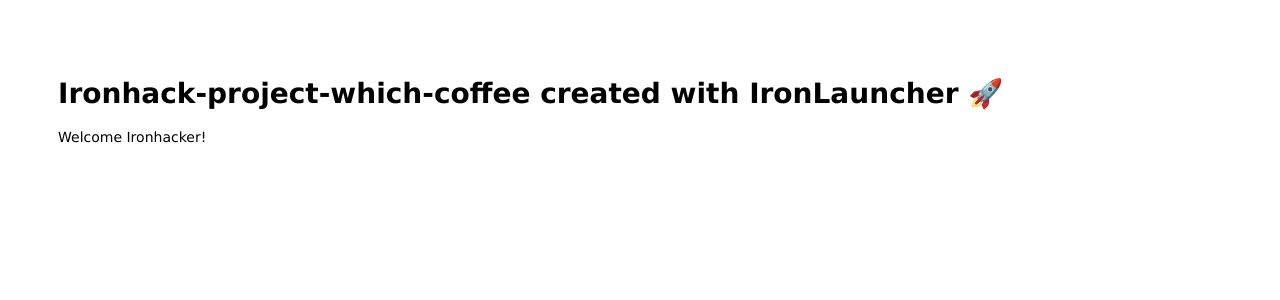
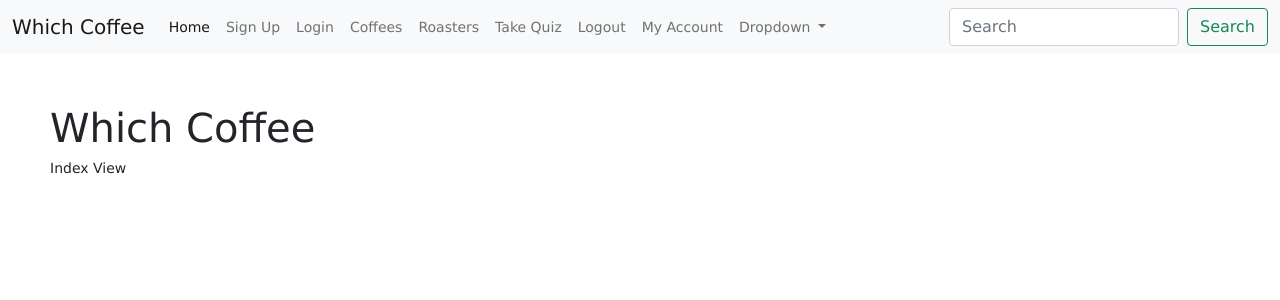
Before and after one commit to karinaglf/ironhack-project-which-coffee, a Node server app: page / in a window 1280 px wide. Shown: the top 300 px of the page. Run offline with Node 20, Linux system fonts and the light colour scheme; some libraries are stand-ins or nearby versions.

Commit message:
add signup-view

```diff
--- a/app.js
+++ b/app.js
@@ -28,6 +28,9 @@ app.locals.title = `${capitalized(projectName)} created with IronLauncher`;
 const index = require("./routes/index");
 app.use("/", index);
 
+const authRoutes = require("./routes/auth.routes");
+app.use("/", authRoutes);
+
 // ❗ To handle errors. Routes that don't exist or errors that you handle in specific routes
 require("./error-handling")(app);
 
--- a/package.json
+++ b/package.json
@@ -7,6 +7,7 @@
     "dev": "nodemon server.js"
   },
   "dependencies": {
+    "bcrypt": "^5.0.1",
     "cookie-parser": "^1.4.6",
     "dotenv": "^10.0.0",
     "express": "^4.17.1",
--- a/public/stylesheets/style.css
+++ b/public/stylesheets/style.css
@@ -1,8 +1,13 @@
+* {
+  margin: 0;
+  padding: 0;
+}
 body {
-  padding: 50px;
   font: 14px "Lucida Grande", Helvetica, Arial, sans-serif;
 }
-
+main {
+  padding: 50px;
+}
 a {
   color: #00b7ff;
 }
--- a/views/index.hbs
+++ b/views/index.hbs
@@ -1,2 +1,2 @@
-<h1>{{title}} 🚀</h1>
-<p>Welcome Ironhacker!</p>
+<h1>Which Coffee</h1>
+<p>Index View</p>
--- a/views/layout.hbs
+++ b/views/layout.hbs
@@ -5,14 +5,68 @@
       <meta charset="UTF-8">
       <meta name="viewport" content="width=device-width, initial-scale=1.0">
       <meta http-equiv="X-UA-Compatible" content="ie=edge">
-      <title>{{title}}</title>
+      <title>Which Coffee</title>
+      <link href="https://cdn.jsdelivr.net/npm/bootstrap@5.1.3/dist/css/bootstrap.min.css" rel="stylesheet" integrity="sha384-1BmE4kWBq78iYhFldvKuhfTAU6auU8tT94WrHftjDbrCEXSU1oBoqyl2QvZ6jIW3" crossorigin="anonymous">
       <link rel="stylesheet" href="/stylesheets/style.css" />
    </head>
 
    <body>
+      <nav class="navbar navbar-expand-lg navbar-light bg-light">
+         <div class="container-fluid">
+         <a class="navbar-brand" href="#">Which Coffee</a>
+         <button class="navbar-toggler" type="button" data-bs-toggle="collapse" data-bs-target="#navbarSupportedContent" aria-controls="navbarSupportedContent" aria-expanded="false" aria-label="Toggle navigation">
+            <span class="navbar-toggler-icon"></span>
+         </button>
+         <div class="collapse navbar-collapse" id="navbarSupportedContent">
+            <ul class="navbar-nav me-auto mb-2 mb-lg-0">
+            <li class="nav-item">
+               <a class="nav-link active" aria-current="page" href="#">Home</a>
+            </li>
+            <li class="nav-item">
+               <a class="nav-link" href="/signup">Sign Up</a>
+            </li>
+            <li class="nav-item">
+               <a class="nav-link" href="/login">Login</a>
+            </li>
+            <li class="nav-item">
+               <a class="nav-link" href="#">Coffees</a>
+            </li>
+            <li class="nav-item">
+               <a class="nav-link" href="#">Roasters</a>
+            </li>
+            <li class="nav-item">
+               <a class="nav-link" href="#">Take Quiz</a>
+            </li>
+            <li class="nav-item">
+               <a class="nav-link" href="#">Logout</a>
+            </li>
+            <li class="nav-item">
+               <a class="nav-link" href="#">My Account</a>
+            </li>
+            <li class="nav-item dropdown">
+               <a class="nav-link dropdown-toggle" href="#" id="navbarDropdown" role="button" data-bs-toggle="dropdown" aria-expanded="false">
+                  Dropdown
+               </a>
+               <ul class="dropdown-menu" aria-labelledby="navbarDropdown">
+                  <li><a class="dropdown-item" href="#">Action</a></li>
+                  <li><a class="dropdown-item" href="#">Another action</a></li>
+                  <li><hr class="dropdown-divider"></li>
+                  <li><a class="dropdown-item" href="#">Something else here</a></li>
+               </ul>
+            </li>
+            </ul>
+            <form class="d-flex">
+            <input class="form-control me-2" type="search" placeholder="Search" aria-label="Search">
+            <button class="btn btn-outline-success" type="submit">Search</button>
+            </form>
+         </div>
+      </div>
+      </nav>
+      <main>
+         {{{body}}}
+      </main>
 
-      {{{body}}}
-
+      <script src="https://cdn.jsdelivr.net/npm/bootstrap@5.1.3/dist/js/bootstrap.bundle.min.js" integrity="sha384-ka7Sk0Gln4gmtz2MlQnikT1wXgYsOg+OMhuP+IlRH9sENBO0LRn5q+8nbTov4+1p" crossorigin="anonymous"></script>
       <script src="/js/script.js"></script>
    </body>
 
```
Also changed, not shown: routes/auth.routes.js (+13 -3 lines), views/auth/login-form.hbs (added, +24 -0 lines), views/auth/signup-form.hbs (added, +37 -0 lines), 1 other file.
